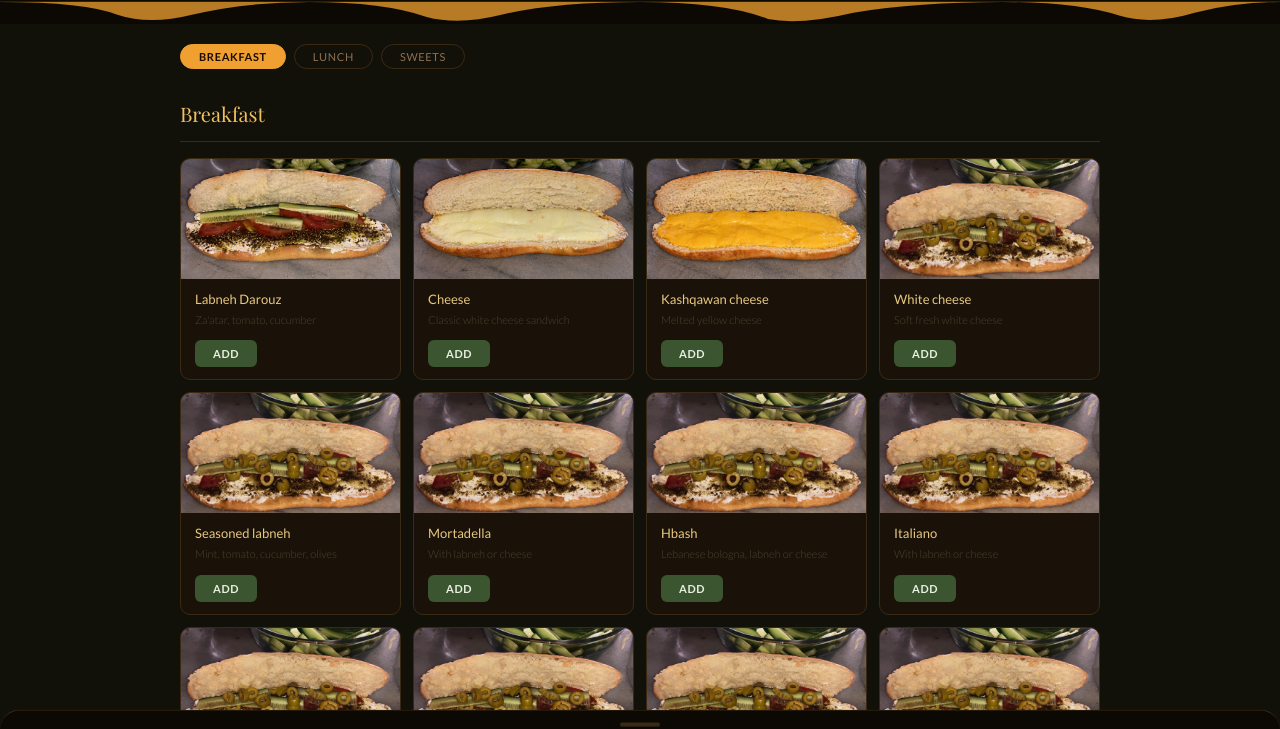
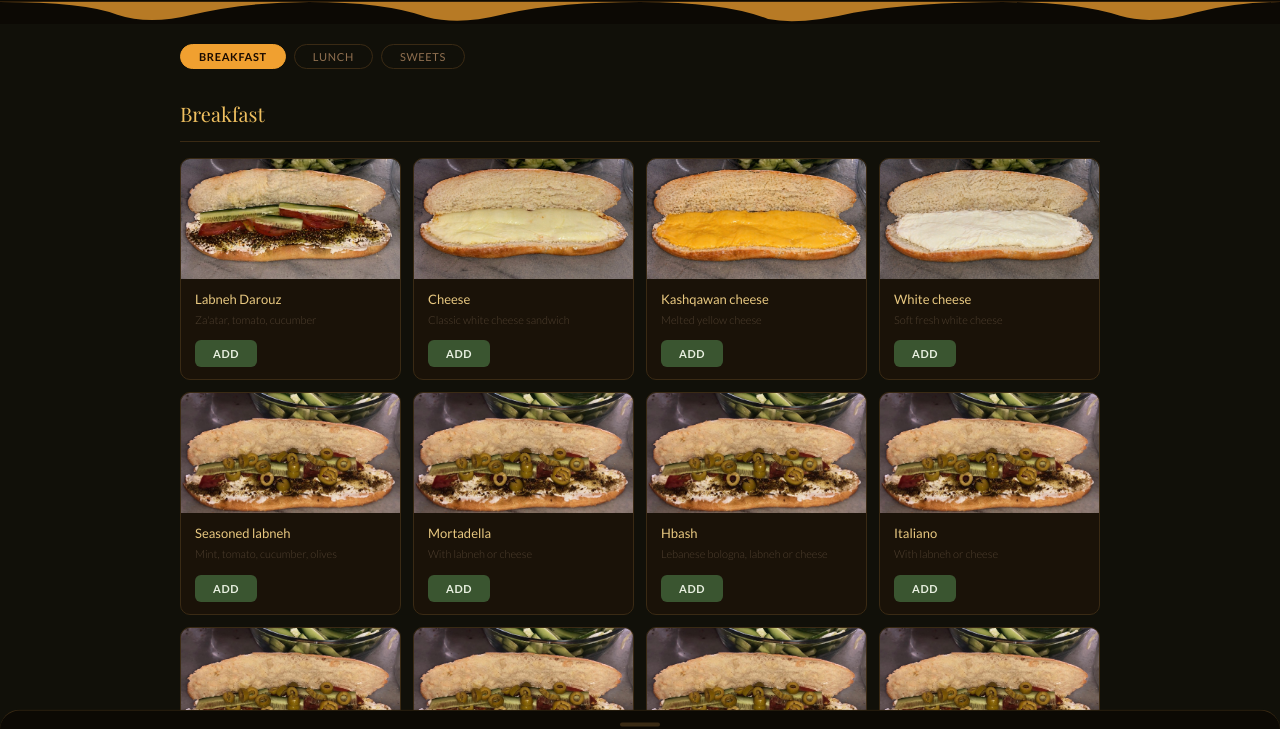
Before and after one commit to salvaje-indomable/Darouz_1970, a plain HTML site: page order.html in a window 1280 px wide. Shown: the part 91-820 px from the top of the page. Drawn offline with nearby package versions, Linux system fonts and the light colour scheme; a web font is replaced by a local one.

Commit message:
Add files via upload

```diff
--- a/order.html
+++ b/order.html
@@ -264,7 +264,7 @@ const MENU = {
     {id:'b1',en:{name:'Labneh Darouz',desc:"Za'atar, tomato, cucumber"},ar:{name:'لبنة دروزية',desc:'زعتر، بندورة، خيار'},icon:'🫙',img:'labneh_darouz_card.png'},
     {id:'b2',en:{name:'Cheese',desc:'Classic white cheese sandwich'},ar:{name:'جبنة',desc:'ساندويش جبنة بيضاء كلاسيك'},icon:'🧀',img:'cheese_card.jpg'},
     {id:'b3',en:{name:'Kashqawan cheese',desc:'Melted yellow cheese'},ar:{name:'قشقوان',desc:'جبنة صفراء مذابة'},icon:'🧀',img:'kashqawan_card.png'},
-    {id:'b4',en:{name:'White cheese',desc:'Soft fresh white cheese'},ar:{name:'جبنة بيضا',desc:'جبنة بيضاء طازجة'},icon:'🧀'},
+    {id:'b4',en:{name:'White cheese',desc:'Soft fresh white cheese'},ar:{name:'جبنة بيضا',desc:'جبنة بيضاء طازجة'},icon:'🧀',img:'white_cheese_card.png'},
     {id:'b5',en:{name:'Seasoned labneh',desc:'Mint, tomato, cucumber, olives'},ar:{name:'لبنة مدعبلة',desc:'نعنع، بندورة، خيار، زيتون'},icon:'🫙'},
     {id:'b6',en:{name:'Mortadella',desc:'With labneh or cheese'},ar:{name:'مرتديلا',desc:'مع لبنة أو جبنة'},icon:'🥪'},
     {id:'b7',en:{name:'Hbash',desc:'Lebanese bologna, labneh or cheese'},ar:{name:'حبش',desc:'مع لبنة أو جبنة'},icon:'🥪'},
```
Also changed, not shown: white_cheese_card.png (added).
